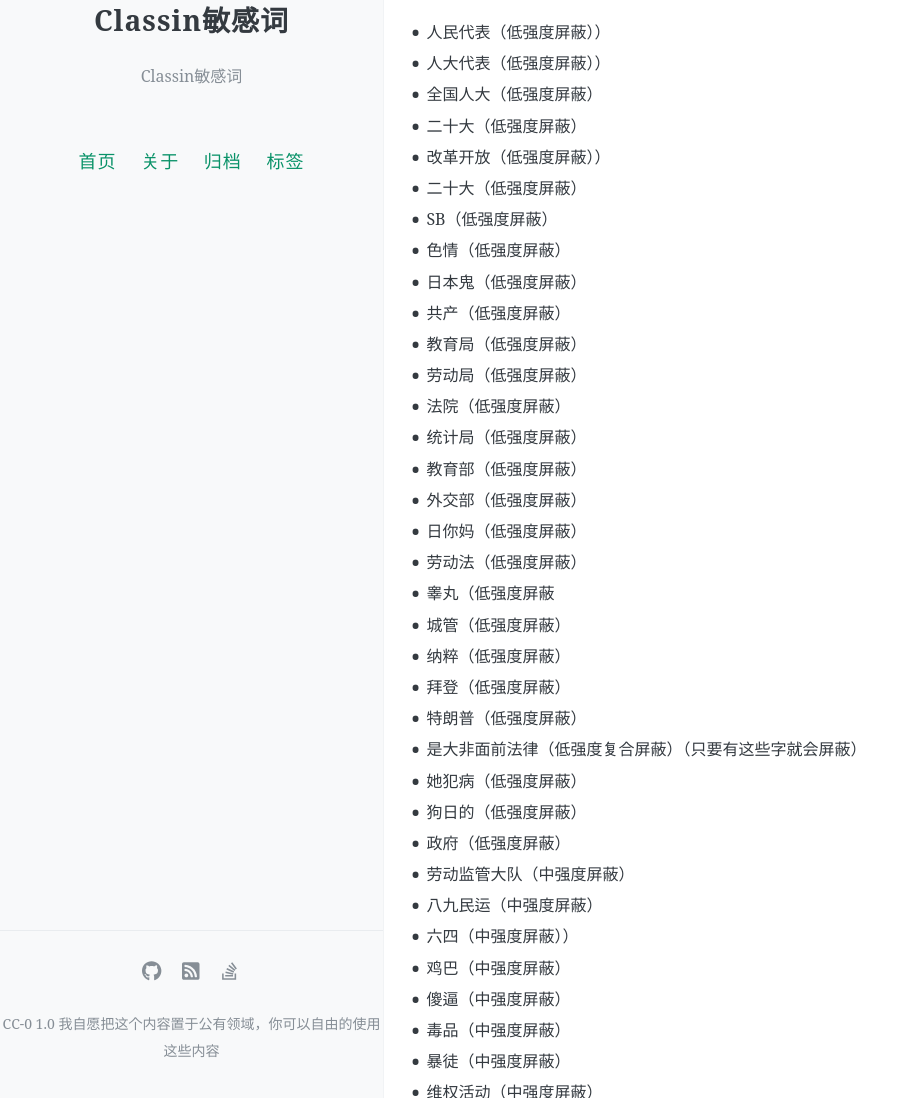
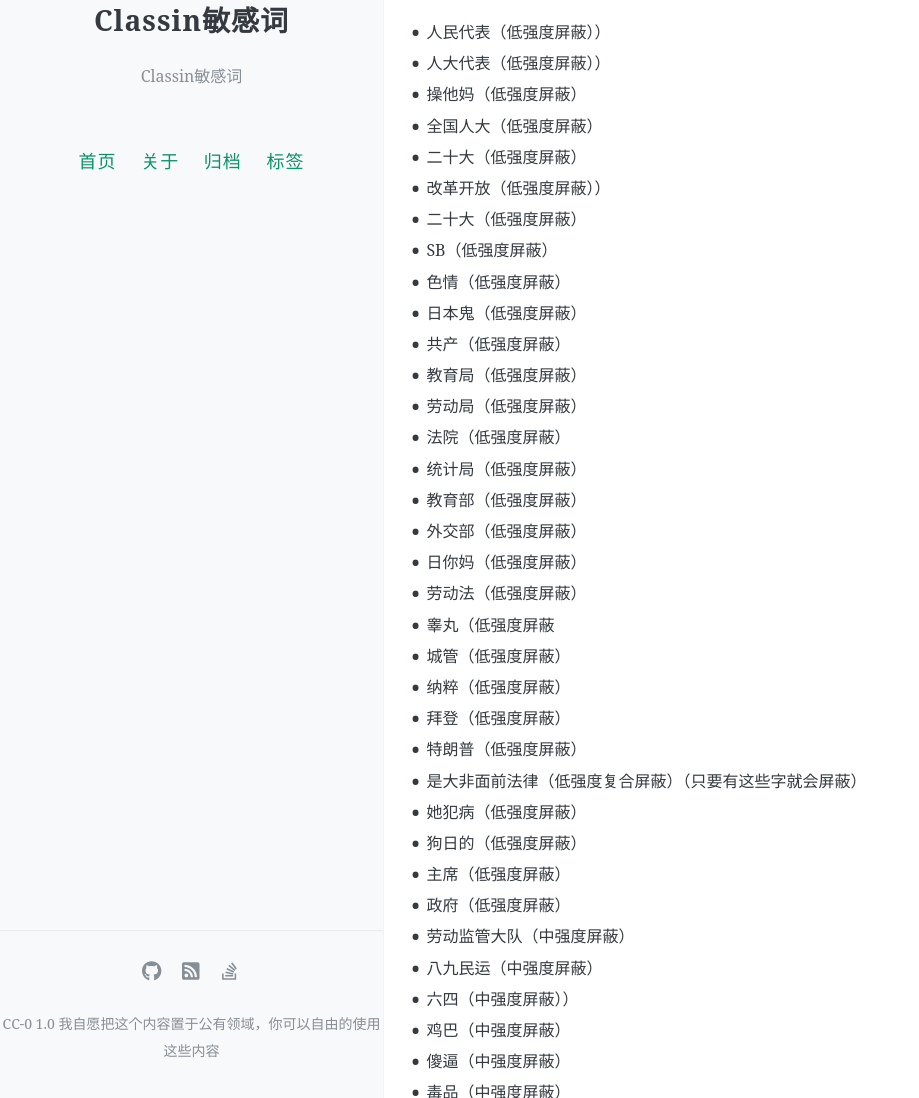
Before and after one commit to colinxu2020/classin, a Jekyll site: the page built from _posts/2022-10-06-minganci.md, in a window 1280 px wide and 1400 px high. Shown: the part 302-1400 px from the top of the window, without its empty margins (0-919 px from the left). Built offline with Jekyll 4.4.1, drawn with Linux system fonts in a browser that asks for light colours; comment, search, counter and statistics services are not loaded.

Commit message:
Update 2022-10-06-minganci.md

```diff
--- a/_posts/2022-10-06-minganci.md
+++ b/_posts/2022-10-06-minganci.md
@@ -16,6 +16,7 @@ comments: true
 
 - 人民代表（低强度屏蔽））
 - 人大代表（低强度屏蔽））
+- 操他妈（低强度屏蔽）
 - 全国人大（低强度屏蔽）
 - 二十大（低强度屏蔽）
 - 改革开放（低强度屏蔽））
@@ -40,6 +41,7 @@ comments: true
 - 是大非面前法律（低强度复合屏蔽）（只要有这些字就会屏蔽）
 - 她犯病（低强度屏蔽）
 - 狗日的（低强度屏蔽）
+- 主席（低强度屏蔽）
 - 政府（低强度屏蔽）
 - 劳动监管大队（中强度屏蔽）
 - 八九民运（中强度屏蔽）
```
